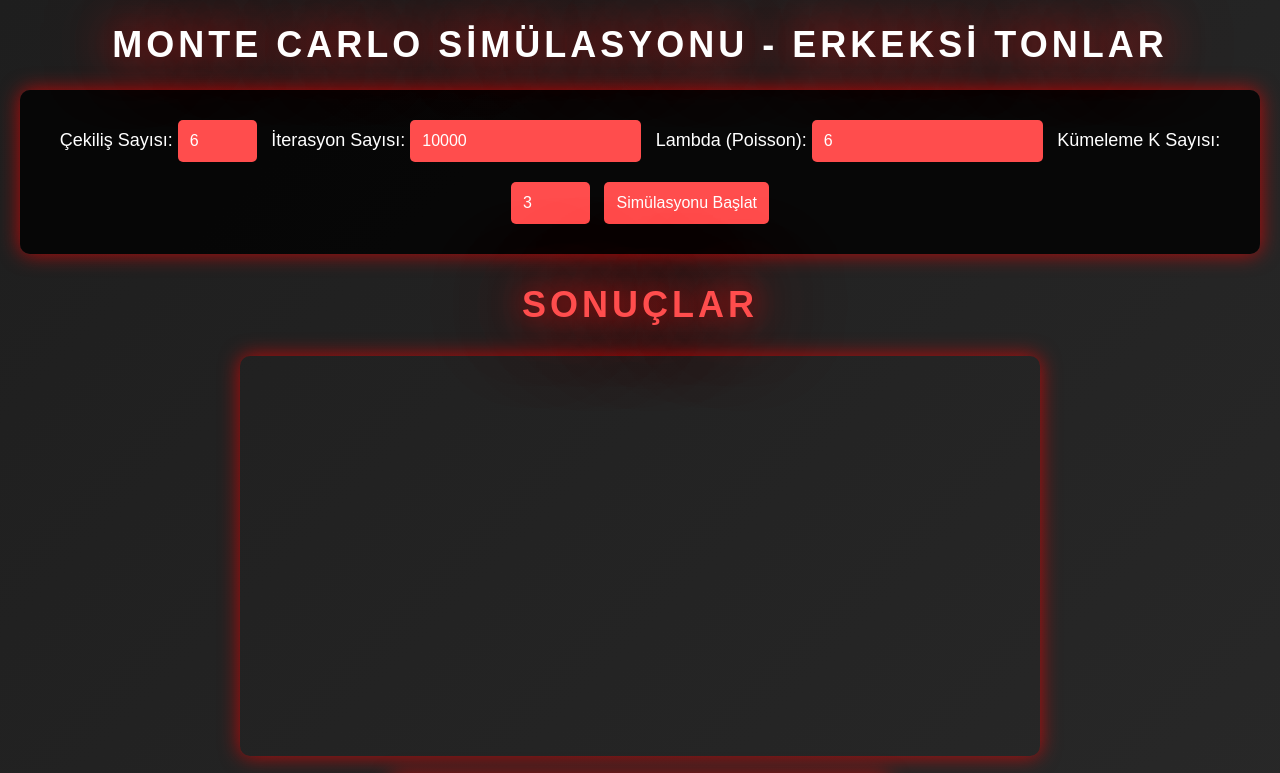
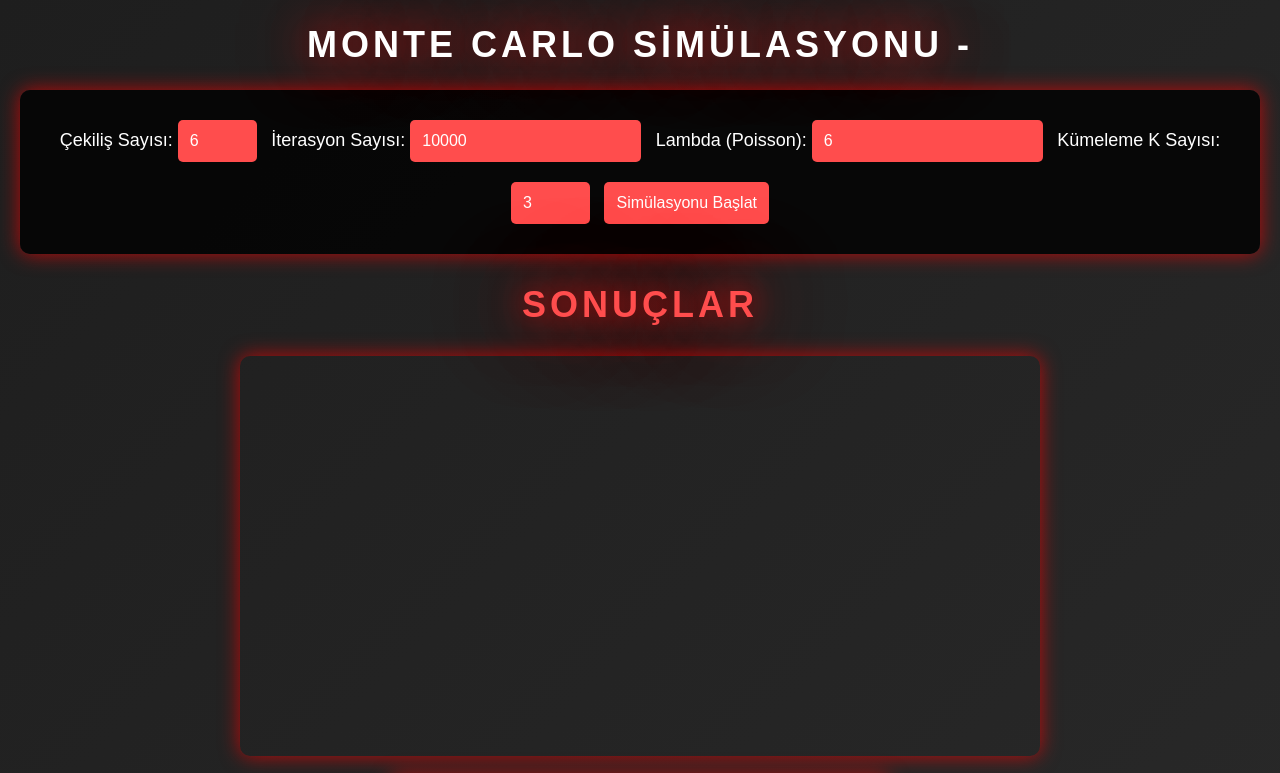
Before and after one commit to Redboyblube/-_W-_o_-W_-, a plain HTML site: page index.html in a window 1280 px wide. Shown: the top 773 px of the page. Drawn offline with Linux system fonts and the light colour scheme.

Commit message:
Update index.html

```diff
--- a/index.html
+++ b/index.html
@@ -127,7 +127,7 @@
     </style>
 </head>
 <body>
-    <h1>Monte Carlo Simülasyonu - Erkeksi Tonlar</h1>
+    <h1>Monte Carlo Simülasyonu - </h1>
 
     <!-- Kullanıcı Parametre Girdileri -->
     <div class="form-container">
```
